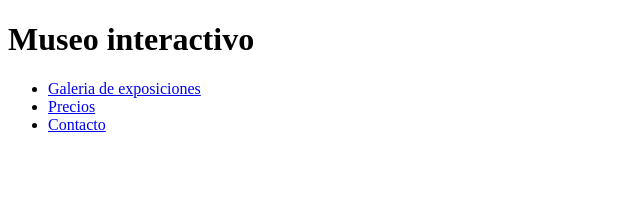
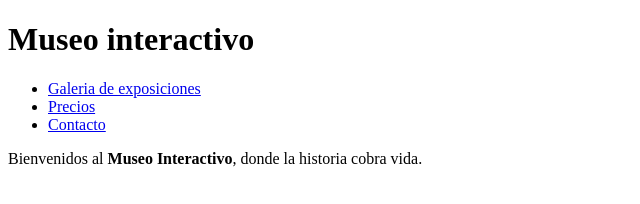
Before and after one commit to olivergbernardos-png/museo-OliverGomezBernardos, a plain HTML site: page index.html in a window 1280 px wide. Shown: the whole page, without its empty margins (0-640 px from the left). Drawn offline with Linux system fonts and the light colour scheme.

Commit message:
Cambios a index.html

```diff
--- a/index.html
+++ b/index.html
@@ -12,5 +12,6 @@
                 <li><a href="contacto.html">Contacto</a></li>
             </ul>
         </nav>
+        <p>Bienvenidos al <strong>Museo Interactivo</strong>, donde la historia cobra vida.</p>
     </body>
 </html>
```
